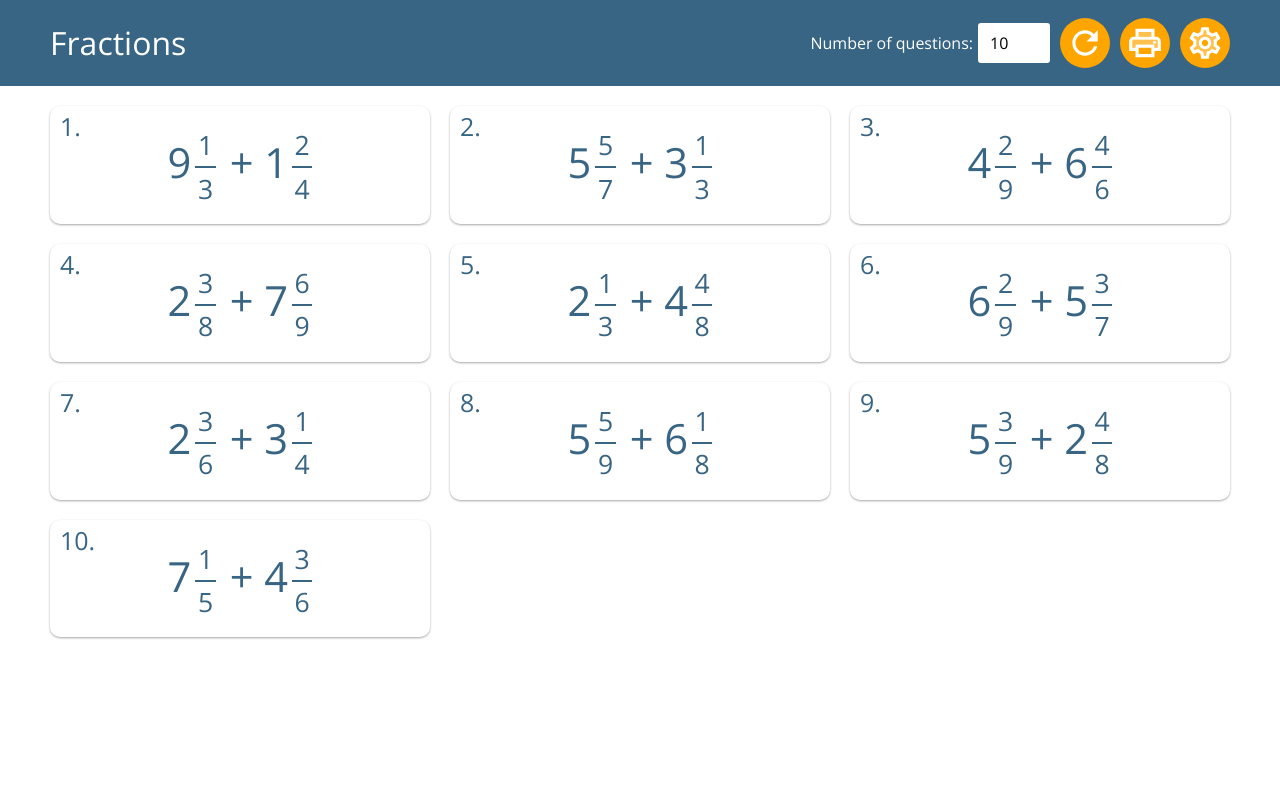
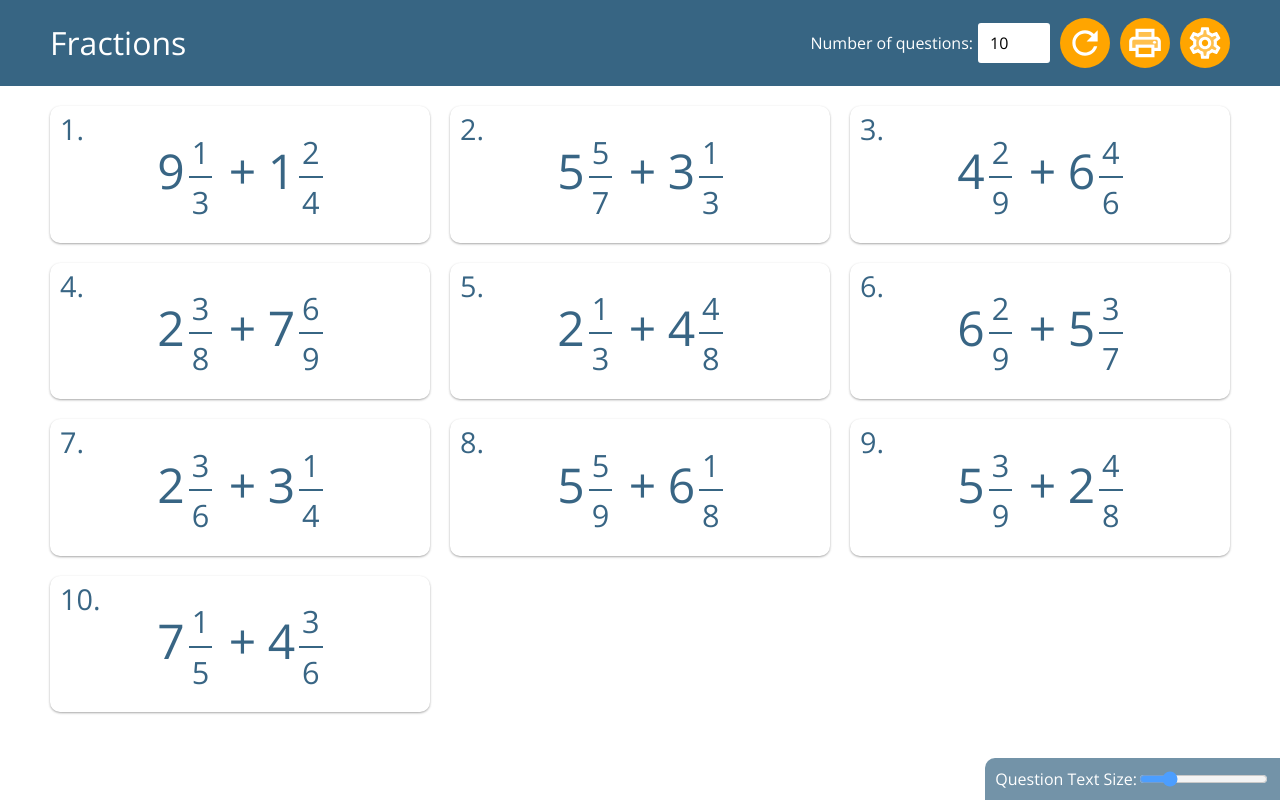
Before and after one commit to 4lefts/fractions, a React (Create React App) app: page / in a window 1280 px wide. Built offline with nearby package versions, Linux system fonts and the light colour scheme.

Commit message:
removed min max for multiplication, added text size control, added print stylesheet

```diff
--- a/src/App.js
+++ b/src/App.js
@@ -3,6 +3,7 @@ import './App.scss';
 import TitleBar from './titleBar';
 import Controls from './Controls';
 import Question from './question';
+import QuestionTextSize from './QuestionTextSize';
 import { buildQuestionDataArray } from './numberFunctions';
 
 class App extends Component {
@@ -12,6 +13,7 @@ class App extends Component {
       title: 'Fractions',
       numberOfQuestions: 10,
       showSettings: false,
+      questionTextSize: 3,
       operatorOptions: [
         {
           operator: 'add',
@@ -22,8 +24,6 @@ class App extends Component {
             includeFraction1: true,
             includeWhole2: true,
             includeFraction2: true,
-            numberMin: 1,
-            numberMax: 10,
           },
         },
         {
@@ -44,8 +44,6 @@ class App extends Component {
             includeFraction1: true,
             includeWhole2: true,
             includeFraction2: true,
-            numberMin: 20,
-            numberMax: 100,
           },
         },
         {
@@ -64,8 +62,8 @@ class App extends Component {
     this.toggleOperators = this.toggleOperators.bind(this)
     this.updateSettings = this.updateSettings.bind(this)
     this.toggleSettings = this.toggleSettings.bind(this)
-    this.updateMinMax = this.updateMinMax.bind(this)
     this.setNumberOfQuestions = this.setNumberOfQuestions.bind(this)
+    this.setQuestionTextSize = this.setQuestionTextSize.bind(this)
   }
   toggleSettings() {
     this.setState({ showSettings: !this.state.showSettings })
@@ -105,22 +103,15 @@ class App extends Component {
       () => this.generateQuestionData())
   }
 
-  updateMinMax(event, setting){
-    const newValue = +(event.target.value)
-    const oldOptions = this.state.operatorOptions.slice()
-    oldOptions[2].options[setting] = newValue
-    this.setState({
-      operatorOptions: oldOptions
-    }, () => {
-      console.log(JSON.stringify(this.state.operatorOptions[2]))
-      this.generateQuestionData()
-    })
-  }
-
   setNumberOfQuestions(event) {
     const n = parseInt(event.target.value)
     this.setState({ numberOfQuestions: n },
       () => this.generateQuestionData()) // wait for state to update
+  }
+
+  setQuestionTextSize(event) {
+    const newSize = event.target.value
+    this.setState({ questionTextSize: newSize })
   }
 
   // build ordered list of question components
@@ -130,7 +121,7 @@ class App extends Component {
     if (qdata.length > 0) {
       const qs = qdata.map((q, i) => <Question key={i} qNumber={i + 1} data={q} />)
       return (
-        <div className="question-list">
+        <div className="question-list" style={{fontSize: this.state.questionTextSize + 'rem'}}>
           {qs}
         </div>
       )
@@ -154,10 +145,12 @@ class App extends Component {
           updateSettings={this.updateSettings}
           showSettings={this.state.showSettings}
           toggleOperators={this.toggleOperators}
-          updateMinMax={this.updateMinMax}
           toggleSettings={this.toggleSettings}
         />
         {this.questionList()}
+        <QuestionTextSize
+          questionTextSize={this.state.questionTextSize}
+          onChange={this.setQuestionTextSize} />
       </div>
     );
   }
--- a/src/App.scss
+++ b/src/App.scss
@@ -1,16 +1,31 @@
 @import 'vars';
 
-.question-list{
+.question-list, .no-questions{
   max-width: $container-width;
   margin: 0 auto;
   padding: 20px 10px;
   transition: 0.33s;
 }
 
+.no-questions{
+  font-size: 2rem;
+  text-align: center;
+}
+
 @supports (display: grid){
   .question-list{
     display: grid;
-    grid-template-columns: repeat(auto-fit, minmax(300px, 1fr));
+    grid-template-columns: repeat(auto-fit, minmax(6em, 1fr));
     grid-gap: 20px;
   }
 }
+
+
+@media print{
+  .question-list{
+    display: block;
+    padding: 0;
+    max-width: 100%;
+    width: 100%;
+  }
+}
--- a/src/Controls.js
+++ b/src/Controls.js
@@ -16,7 +16,7 @@ export default function Controls(props) {
             <OperatorChoices operatorOptions={operatorOptions} toggleOperators={props.toggleOperators} />
             <AddtionOptions options={operatorOptions[0]} updateSettings={props.updateSettings} />
             <SubtractionOptions options={operatorOptions[1]} updateSettings={props.updateSettings} />
-            <MultiplicationOptions options={operatorOptions[2]} updateSettings={props.updateSettings} updateMinMax={props.updateMinMax} />
+            <MultiplicationOptions options={operatorOptions[2]} updateSettings={props.updateSettings} />
             <DivisionOptions options={operatorOptions[3]} updateSettings={props.updateSettings} />
         </aside>
     )
--- /dev/null
+++ b/src/QuestionTextSize-styles.scss
@@ -0,0 +1,22 @@
+@import 'vars';
+.slider-container{
+    position: fixed;
+    right: 0;
+    bottom: 0;
+    background-color: $text-color;
+    opacity: 0.7;
+    color: white;
+    padding: 10px;
+    border-top-left-radius: 10px;
+    label{
+        display: flex;
+        flex-direction: row;
+        justify-content: center;
+    }
+}
+
+@media print{
+    .slider-container{
+        display: none;
+    }
+}
--- /dev/null
+++ b/src/QuestionTextSize.js
@@ -0,0 +1,19 @@
+import React from 'react'
+import './QuestionTextSize-styles.scss'
+
+export default function QuestionTextSize(props) {
+    return (
+        <div className="slider-container">
+            <label>
+                Question Text Size:
+                <input
+                    type="range"
+                    min="2"
+                    max="7"
+                    onChange={props.onChange}
+                    value={props.questionTextSize}
+                    step="0.01" />
+            </label>
+        </div>
+    )
+}
--- a/src/control-styles.scss
+++ b/src/control-styles.scss
@@ -75,3 +75,10 @@
         width: 500px;
     }
 }
+
+
+@media print{
+    .main-controls{
+        display: none;
+    }
+}
--- a/src/numberFunctions.js
+++ b/src/numberFunctions.js
@@ -52,21 +52,21 @@ function chooseOperator(choices) {
 function makeAddorMultOperands(options) {
     // options:
     // whether to use mixed numbers, just whole numbers, or just fractions
-    let { numberMin, numberMax, includeWhole1, includeFraction1, includeWhole2, includeFraction2 } = options
+    let { includeWhole1, includeFraction1, includeWhole2, includeFraction2 } = options
 
     // guard against both being false
     if (!includeWhole1 && !includeFraction1) includeFraction1 = true
     if (!includeWhole2 && !includeFraction2) includeFraction2 = true
 
     const op1 = makeRandomMixedNumber(
-        includeWhole1 ? numberMin : null,
-        includeWhole1 ? numberMax : null,
+        includeWhole1 ? 1 : null,
+        includeWhole1 ? 10 : null,
         includeFraction1 ? 1 : null,
         includeFraction1 ? 10 : null
     )
     const op2 = makeRandomMixedNumber(
-        includeWhole2 ? numberMin : null,
-        includeWhole2 ? numberMax : null,
+        includeWhole2 ? 1 : null,
+        includeWhole2 ? 10 : null,
         includeFraction2 ? 1 : null,
         includeFraction2 ? 10 : null
     )
--- a/src/question-styles.scss
+++ b/src/question-styles.scss
@@ -1,12 +1,18 @@
 @import 'vars';
 
 .question{
-    font-size: 2.6rem;
-    box-shadow: 0 1px 3px rgba(0,0,0,0.12), 0 1px 2px rgba(0,0,0,0.24);
     border-radius: 10px;
     padding: 0.45em 0.5em 0.35em 0.5em;
     text-align: center;
     position: relative;
+    margin-bottom: 20px;
+}
+
+@supports (display: grid){
+    .question{
+        margin: 0; // since there's grid gap
+        box-shadow: 0 1px 3px rgba(0,0,0,0.12), 0 1px 2px rgba(0,0,0,0.24);
+    }
 }
 
 .question-number{
@@ -17,6 +23,47 @@
     margin: 3px 10px;
 }
 
-.operator{
-    margin: 0 0.55rem 0 0.75rem;
+.operator, .answer-box{
+    margin: 0 0.2em 0 0.3em;
 }
+
+.answer-box{
+    display: none;
+}
+
+@media print{
+    .question{
+        font-size: 1.4rem;
+        color: black;
+        text-align: left;
+        padding: 0.55em 0 0 0;
+        box-shadow: none;
+        break-inside: avoid;
+    }
+    .question-number{
+        margin: 3px 0;
+    }
+    .question::after{
+        content: "";
+        display: block;
+        width: 100%;
+        height: 7em;
+        margin-top: 0.5em;
+        margin-bottom: 1em;
+        border-bottom: 1px solid black;
+    }
+    .answer-box{
+        display: inline;
+        &::after{
+            content: "";
+            display: inline-block;
+            border: 2px solid black;
+            border-radius: 3px;
+            width: 3em;
+            height: 2em;
+            margin-left: 0.3em;
+            transform: translateY(30%);
+
+        }
+    }
+}
--- a/src/question.js
+++ b/src/question.js
@@ -9,5 +9,6 @@ export default function Question(props){
         <MixedNumber val={op1}/>
         <span className="operator">{operator}</span>
         <MixedNumber val={op2}/>
+        <span className="answer-box">=</span>
     </div>
 }
--- a/src/settingsComponents/MultiplicationOptions.js
+++ b/src/settingsComponents/MultiplicationOptions.js
@@ -59,27 +59,6 @@ export default function MultiplicationOptions(props) {
                     }
                 </button>
             </div>
-            <div>
-                Whole number range:
-                <label>
-                    Minimum:
-                    <input
-                        type="number"
-                        min="1"
-                        max="1000"
-                        onChange={(e) => props.updateMinMax(e, 'numberMin')}
-                        value={options.numberMin} />
-                </label>
-                <label>
-                    Maximum:
-                    <input
-                        type="number"
-                        min="1"
-                        max="1000"
-                        onChange={(e) => props.updateMinMax(e, 'numberMax')}
-                        value={options.numberMax} />
-                </label>
-            </div>
         </section>
     )
 }
--- a/src/titleBar-styles.scss
+++ b/src/titleBar-styles.scss
@@ -12,6 +12,39 @@ header{
     flex-direction: row;
     justify-content: space-between;
 }
+
+.name-box{
+    display: none;
+    font-size: 0.8rem;
+    margin-bottom: 20px;
+    span{
+        display: inline-block;
+        width: 45%;
+        border-bottom: 2px solid black;
+        margin-right: 3em;
+        padding-bottom: 0.5em;
+    }
+}
+
+@media print{
+    .title-bar{
+        display: none;
+    }
+    .name-box{
+        display: block;
+    }
+    @supports (display: grid){
+        .name-box{
+            display: grid;
+            grid-template-columns: 1fr 1fr;
+            grid-gap: 3em;
+            span{
+                width: 100%;
+            }
+        }
+    }
+}
+
 
 h1{
     padding-left: 10px;
--- a/src/titleBar.js
+++ b/src/titleBar.js
@@ -38,6 +38,9 @@ export default function TitleBar(props) {
                     />
                 </section>
             </div>
+            <div className="name-box">
+                <span>Name:</span><span>Date:</span>
+            </div>
         </header>
     )
 }
```
